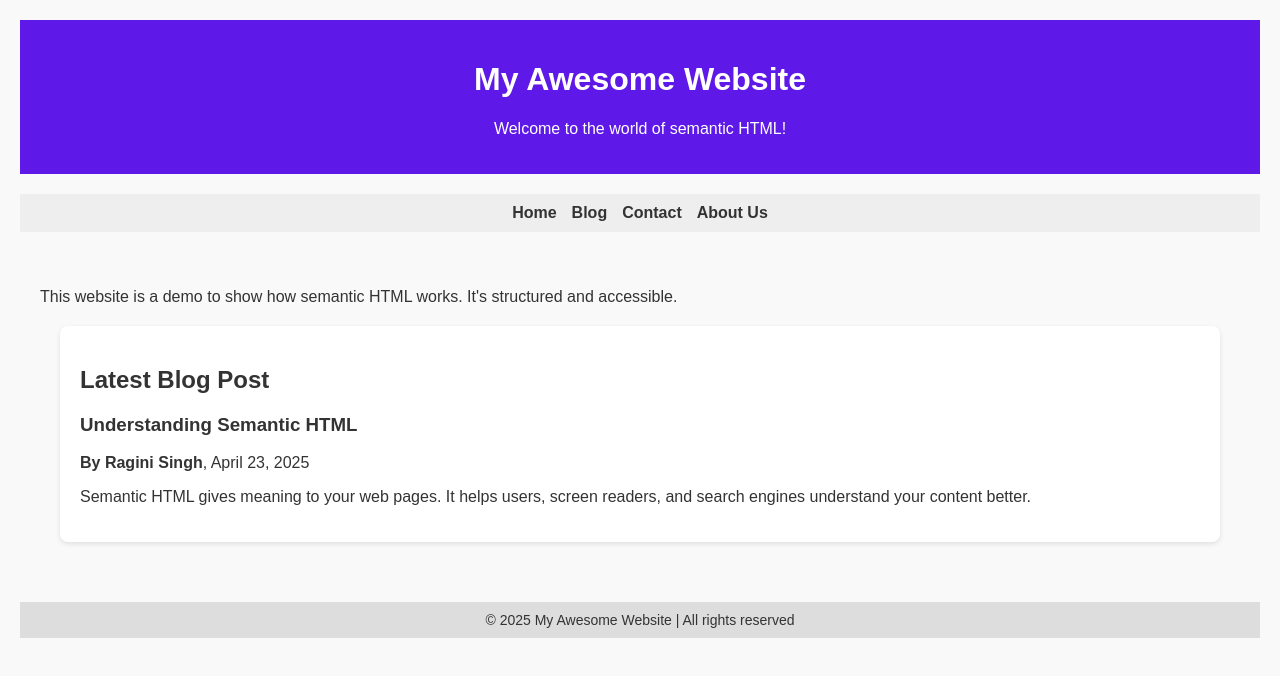
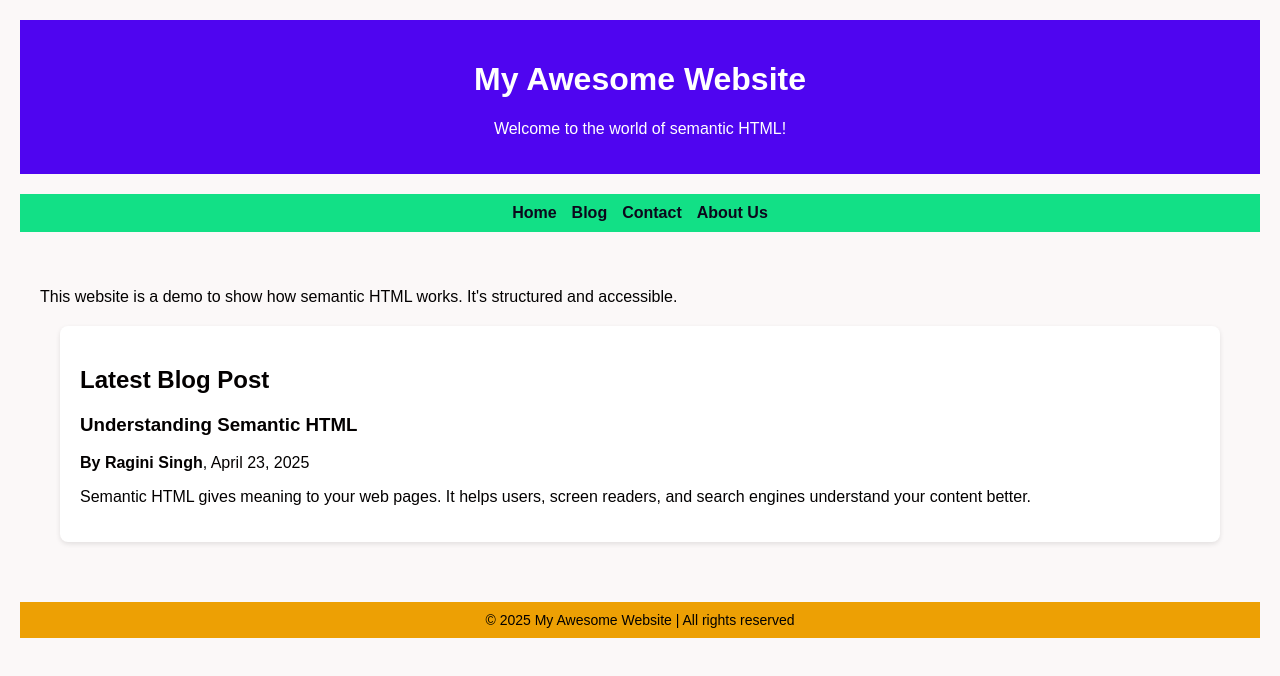
Before and after one commit to RaginiSingh2024/Day5_Homework, a plain HTML site: page index.html in a window 1280 px wide. Drawn offline with Linux system fonts and the light colour scheme.

Commit message:
Add files via upload

```diff
--- a/index.html
+++ b/index.html
@@ -9,20 +9,20 @@
       font-family: Arial, sans-serif;
       margin: 0;
       padding: 0;
-      background-color: #f9f9f9;
-      color: #333;
+      background-color: #fbf8f8;
+      color: #030000;
     }
     header, nav, main, article, footer {
       margin: 20px;
       padding: 20px;
     }
     header {
-      background-color: #5e19e8;
+      background-color: #4f05f0;
       color: white;
       text-align: center;
     }
     nav {
-      background-color: #eee;
+      background-color: #12e086;
       display: flex;
       justify-content: center;
       gap: 15px;
@@ -30,18 +30,18 @@
     }
     nav a {
       text-decoration: none;
-      color: #333;
+      color: #0c081c;
       font-weight: bold;
     }
     article {
       background-color: white;
       border-radius: 8px;
-      box-shadow: 0 2px 5px rgba(0,0,0,0.1);
+      box-shadow: 0 2px 5px rgba(9, 9, 14, 0.1);
     }
     footer {
       text-align: center;
       font-size: 14px;
-      background-color: #ddd;
+      background-color: #eda004;
       padding: 10px;
     }
   </style>
```
